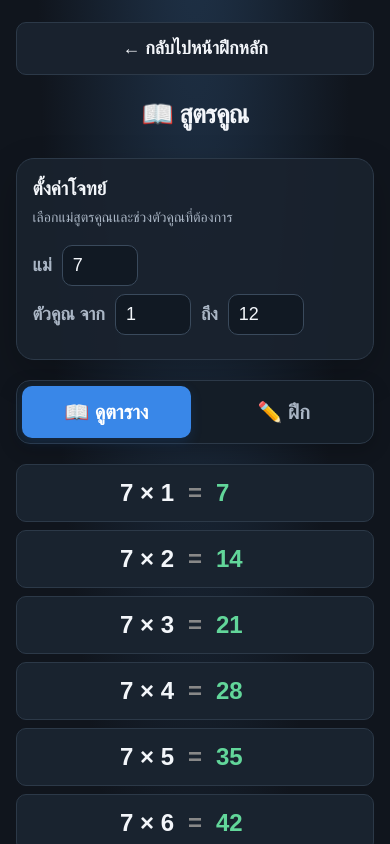
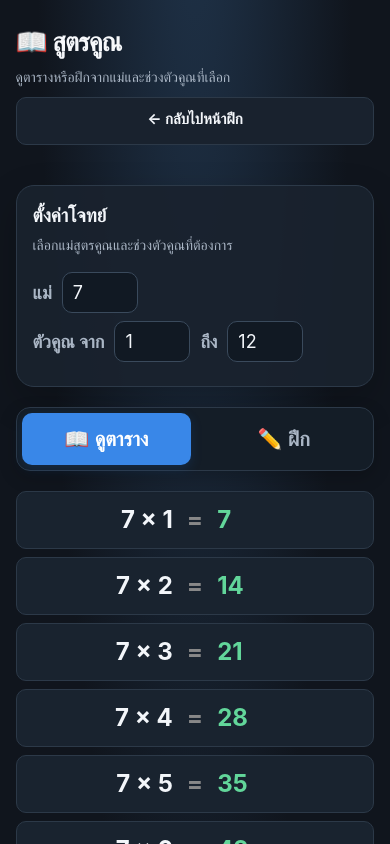
Before and after one commit to omgkrit/stackblitz-starters-k2sabnck, a website: page table.html in a window 390 px wide. Shown: the top 844 px of the page. Drawn offline with Linux system fonts and the light colour scheme.

Commit message:
Unify visual styling across trainer pages

```diff
--- a/styles.css
+++ b/styles.css
@@ -457,6 +457,44 @@ button {
   .engine-answer-entry { flex-direction: column; }
   .engine-section { padding: 15px; }
   .tile-chip { width: 48px; height: 58px; }
+}
+
+/* Shared visual system across trainer, tables, and A-Math engine. */
+body { font-family: -apple-system, BlinkMacSystemFont, "Segoe UI", Arial, sans-serif; }
+.page-header { padding-bottom: 18px; border-bottom: 1px solid #ffffff12; }
+.page-header h1, .engine-header h1 { color: #f6f8fb; }
+.page-intro, .section-heading p, .helper-text, .engine-count-note { color: #b2bfce; }
+.controls, .engine-controls, .engine-section {
+  border-color: #344253;
+  background-color: #19232f;
+  box-shadow: 0 12px 28px #0002;
+}
+.mode-card, .tabs, .stats > div, .answer-count {
+  border-color: #354457;
+  background-color: #1b2633;
+}
+.mode-card.active, .tab-btn.active {
+  border-color: #68a9f7;
+  background: linear-gradient(145deg, #2e78c6, #245fa5);
+}
+.nav-btn { border-color: #39485a; background: #202c3a; }
+button { min-height: 44px; }
+.tab-btn, .mode-card { min-height: 52px; }
+.controls input, .controls select, .table-label input, .engine-generate-row input, .engine-answer-entry input {
+  font-family: inherit;
+}
+.row { border-color: #344253; background: #1a2531; }
+.row .ans, .answer-chip { color: #92e2b5; }
+#answer { transition: border-color .16s ease, box-shadow .16s ease; }
+#numpad .num-btn:hover { border-color: #647890; }
+.enter-btn:hover, .primary-action:hover { filter: brightness(1.12); }
+.engine-page .nav-btn, .page-header .nav-btn { text-decoration: none; }
+
+@media (max-width: 760px) {
+  .page-header { border: 0; }
+  .page-header .nav-btn { min-height: 48px; }
+  .mode-card { min-height: 64px; }
+  .engine-page .nav-btn { min-height: 44px; }
 }
 
 /* A-Math engine: clear three-step visual hierarchy. */
--- a/table.html
+++ b/table.html
@@ -15,9 +15,13 @@
 
 <div class="container">
 
-  <a href="index.html" class="nav-btn">← กลับไปหน้าฝึกหลัก</a>
-
-  <h1>📖 สูตรคูณ</h1>
+  <header class="page-header">
+    <div>
+      <h1>📖 สูตรคูณ</h1>
+      <p class="page-intro">ดูตารางหรือฝึกจากแม่และช่วงตัวคูณที่เลือก</p>
+    </div>
+    <a href="index.html" class="nav-btn">← กลับไปหน้าฝึก</a>
+  </header>
 
   <!-- ตั้งค่า: ใช้ร่วมกันทั้งหน้าตารางและหน้าฝึก -->
   <div class="controls">
```
